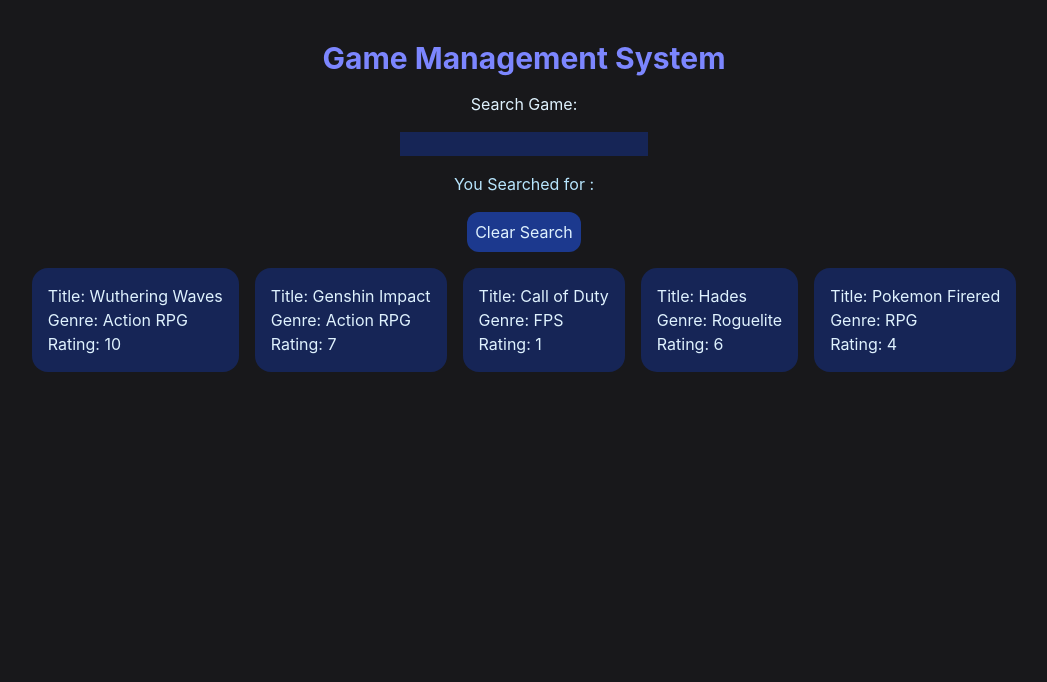
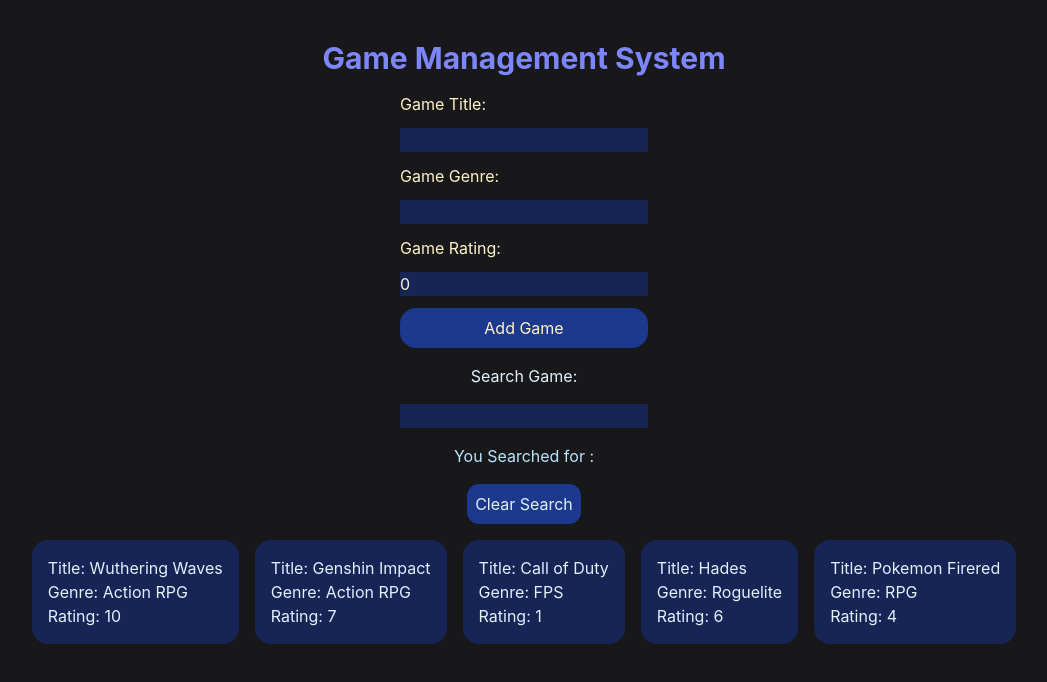
Before and after one commit to Marko-Pavlovic-at/game-management-system, a React (Vite) app: page / in a window 1280 px wide. Shown: the top 682 px of the page, without its empty margins (116-1163 px from the left). Built offline with nearby package versions, Linux system fonts and the light colour scheme.

Commit message:
started add game form

```diff
--- a/src/App.tsx
+++ b/src/App.tsx
@@ -1,18 +1,26 @@
 import SearchBar from "./components/SearchBar";
 import GameCards from "./components/GameCard";
+
+import { useState } from "react";
+import AddGameForm from "./components/addGameForm";
+
 function App() {
-  const games = [
+  const [games, setGames] = useState([
     { id: 1, title: "Wuthering Waves", genre: "Action RPG", rating: 10 },
     { id: 2, title: "Genshin Impact", genre: "Action RPG", rating: 7 },
     { id: 3, title: "Call of Duty", genre: "FPS", rating: 1 },
     { id: 4, title: "Hades", genre: "Roguelite", rating: 6 },
     { id: 5, title: "Pokemon Firered", genre: "RPG", rating: 4 },
-  ];
+  ]);
+  function addGame(newGame: { title: string; genre: string; rating: number }) {
+    setGames([...games, { ...newGame, id: Date.now() }]);
+  }
   return (
     <div className=" pt-10 flex flex-col items-center gap-4 min-h-screen bg-zinc-900">
       <h1 className="text-3xl font-bold text-indigo-400">
         Game Management System
       </h1>
+      <AddGameForm onAddGame={addGame}></AddGameForm>
       <SearchBar></SearchBar>
       <div className="flex flex-wrap justify-center gap-4">
         {games.map((game) => (
--- a/src/components/GameCard.tsx
+++ b/src/components/GameCard.tsx
@@ -1,5 +1,4 @@
 type GameCardsProps = {
-  id: number;
   title: string;
   genre: string;
   rating: number;
--- /dev/null
+++ b/src/components/addGameForm.tsx
@@ -0,0 +1,47 @@
+import { useState } from "react";
+
+function AddGameForm() {
+  const [title, setTitle] = useState("");
+  const [genre, setGenre] = useState("");
+  const [rating, setRating] = useState(0);
+  function handleSubmit(e: React.FormEvent) {
+    e.preventDefault();
+    const newGame = { title, genre, rating };
+    console.log(newGame);
+  }
+
+  return (
+    <form
+      onSubmit={handleSubmit}
+      className="flex flex-col gap-3 text-amber-100 [&_input]:bg-blue-950"
+    >
+      <label htmlFor="title">Game Title:</label>
+      <input
+        type="text"
+        name="title"
+        id="title"
+        value={title}
+        onChange={(e) => setTitle(e.target.value)}
+      />
+      <label htmlFor="genre">Game Genre:</label>
+      <input
+        type="text"
+        name="genre"
+        id="genre"
+        value={genre}
+        onChange={(e) => setGenre(e.target.value)}
+      />
+      <label htmlFor="rating">Game Rating:</label>
+      <input
+        type="number"
+        name="rating"
+        id="rating"
+        value={rating}
+        onChange={(e) => setRating(Number(e.target.value))}
+      />
+      <button className="bg-blue-900 p-2 rounded-2xl">Add Game</button>
+    </form>
+  );
+}
+
+export default AddGameForm;
```
Also changed, not shown: 1 other file (tests, documents, lock files or other folders).
